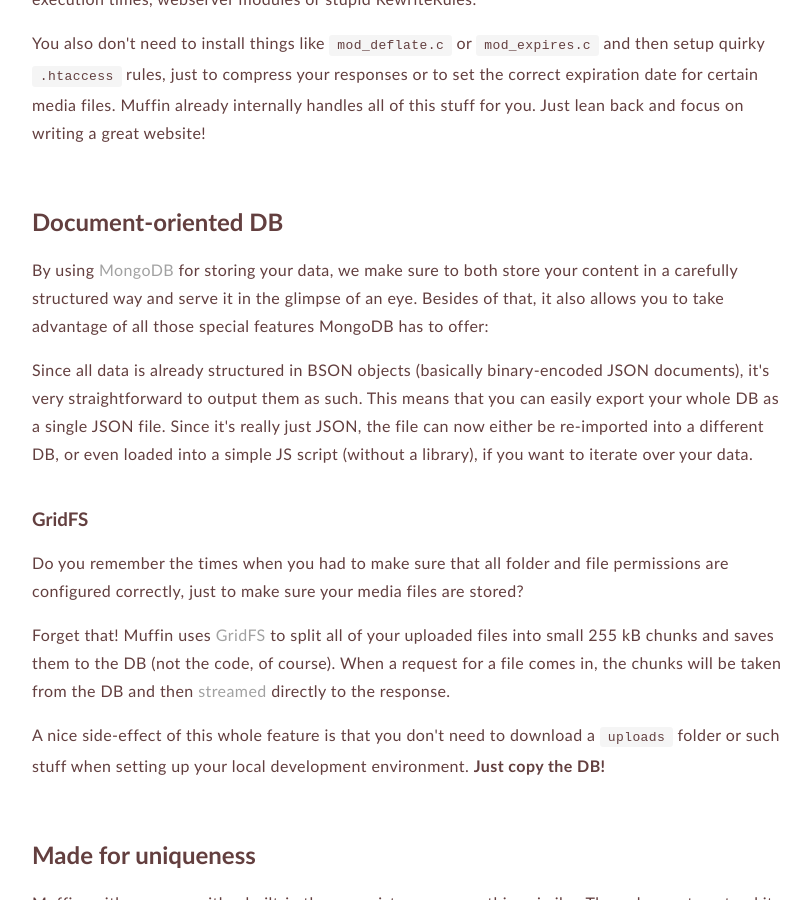
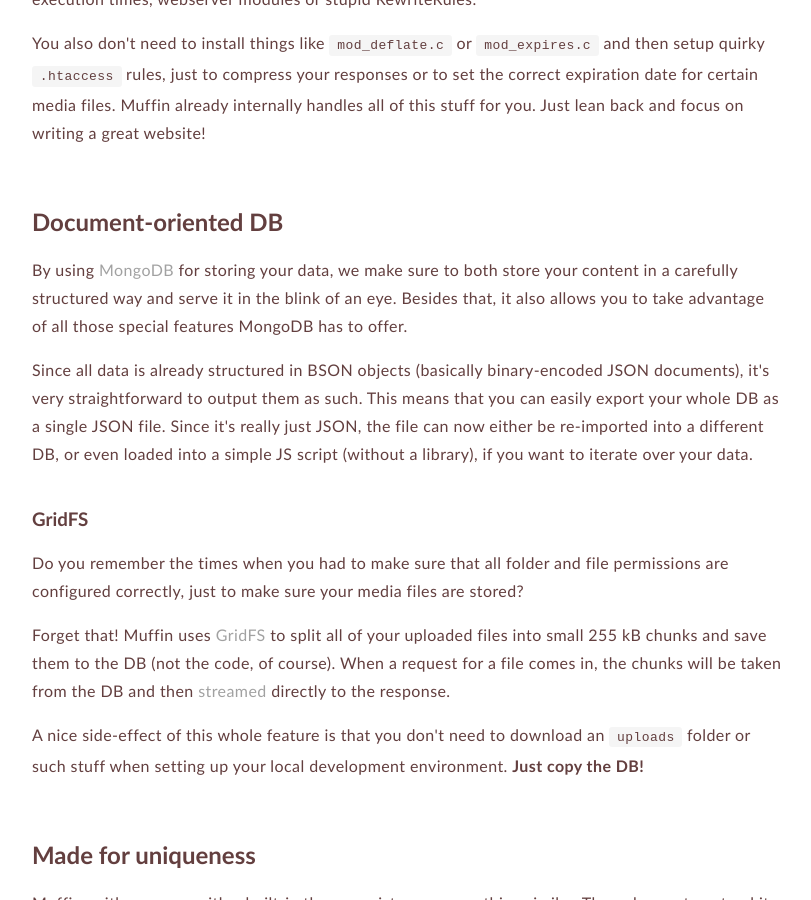
Before and after one commit to leo/muffin.github.io, a Jekyll site: the page built from index.html, in a window 1280 px wide and 900 px high, scrolled down 1823 px. Shown: the whole window, without its empty margins (233-1044 px from the left). Built offline with Jekyll 4.4.1, drawn with Linux system fonts in a browser that asks for light colours; comment, search, counter and statistics services are not loaded; some of the changed text lies outside the part shown.

Commit message:
Corrected minor grammar mistakes and malaphors

```diff
--- a/index.html
+++ b/index.html
@@ -38,23 +38,23 @@
       <h3>It's okay boy, you can stop diggin'</h3>
       <p>This also has many other advantages: For example, Muffin acts as a simple module that will be part of your site's dependencies. This basically means that your template files will be located in the root directory. So all in all, you won't have to dig 10 folders deep into your folder structure anymore, just to reach it (or your plugins).</p>
 
-      <h3>Build-in webserver</h3>
+      <h3>Built-in webserver</h3>
       <p>Another great thing that comes with the use of the Muffin is the abilitiy to finally say "goodbye" to <code>php.ini</code>, <code>.htaccess</code> and differently configured webserver setups. Muffin comes with its own JS webserver built-in, so there's no need to waste your time endlessly configuring upload limits, max. execution times, webserver modules or stupid RewriteRules.</p>
       <p>You also don't need to install things like <code>mod_deflate.c</code> or <code>mod_expires.c</code> and then setup quirky <code>.htaccess</code> rules, just to compress your responses or to set the correct expiration date for certain media files. Muffin already internally handles all of this stuff for you. Just lean back and focus on writing a great website!</p>
 
       <h2>Document-oriented DB</h2>
-      <p>By using <a href="https://www.mongodb.org" target="_blank">MongoDB</a> for storing your data, we make sure to both store your content in a carefully structured way and serve it in the glimpse of an eye. Besides of that, it also allows you to take advantage of all those special features MongoDB has to offer:</p>
+      <p>By using <a href="https://www.mongodb.org" target="_blank">MongoDB</a> for storing your data, we make sure to both store your content in a carefully structured way and serve it in the blink of an eye. Besides that, it also allows you to take advantage of all those special features MongoDB has to offer.</p>
       <p>Since all data is already structured in BSON objects (basically binary-encoded JSON documents), it's very straightforward to output them as such. This means that you can easily export your whole DB as a single JSON file. Since it's really just JSON, the file can now either be re-imported into a different DB, or even loaded into a simple JS script (without a library), if you want to iterate over your data.</p>
 
       <h3>GridFS</h3>
       <p>Do you remember the times when you had to make sure that all folder and file permissions are configured correctly, just to make sure your media files are stored?</p>
-      <p>Forget that! Muffin uses <a href="https://docs.mongodb.org/manual/core/gridfs/">GridFS</a> to split all of your uploaded files into small 255 kB chunks and saves them to the DB (not the code, of course). When a request for a file comes in, the chunks will be taken from the DB and then <a href="http://maxogden.com/node-streams.html" target="_blank">streamed</a> directly to the response.</p>
-      <p>A nice side-effect of this whole feature is that you don't need to download a <code>uploads</code> folder or such stuff when setting up your local development environment. <b>Just copy the DB!</b></p>
+      <p>Forget that! Muffin uses <a href="https://docs.mongodb.org/manual/core/gridfs/">GridFS</a> to split all of your uploaded files into small 255 kB chunks and save them to the DB (not the code, of course). When a request for a file comes in, the chunks will be taken from the DB and then <a href="http://maxogden.com/node-streams.html" target="_blank">streamed</a> directly to the response.</p>
+      <p>A nice side-effect of this whole feature is that you don't need to download an <code>uploads</code> folder or such stuff when setting up your local development environment. <b>Just copy the DB!</b></p>
 
       <h2>Made for uniqueness</h2>
-      <p>Muffin neither comes with a built-in theme registry, nor something similar. The only way to extend its functionality will be by hooking up to its API when writing a site with it, or by using one of the plugins that will be released on <a href="https://www.npmjs.com" target="_blank">npm</a>.</p>
+      <p>Muffin neither comes with a built-in theme registry nor something similar. The only way to extend its functionality will be by hooking up to its API when writing a site with it, or by using one of the plugins that will be released on <a href="https://www.npmjs.com" target="_blank">npm</a>.</p>
       <p>All in all, this will create a much cleaner experience for your customers. Not only because those plugins are strictly limited when it comes to the extension of the UI, but also because the open source community will focus on sharing so-called "boilerplates" instead of entire themes.</p>
-      <p>Each boilerplate comes with a different build system and preprocessor. Either choose the one you like the most, use the default one, or just create your own! By the way, the default one comes with Gulp, Sass, Babel and built-in livereloading.</p>
+      <p>Each boilerplate comes with a different build system and preprocessor. Either choose the one you like the most, use the default one, or just create your own! By the way, the default one comes with Gulp, Sass, Babel and built-in live reloading.</p>
 
       <h2>Farewell, spaghetti code</h2>
       <p>Since the app ships with <a href="http://handlebarsjs.com" target="_blank">Handlebars</a> as its default templating engine, you’ll finally be able to enjoy the beauty of completely logic-less templates and the clean code that comes with them. All of your helpers and functions will be located in a separate file.</p>
```
Also changed, not shown: other parts of index.html (+1 -1 lines).
